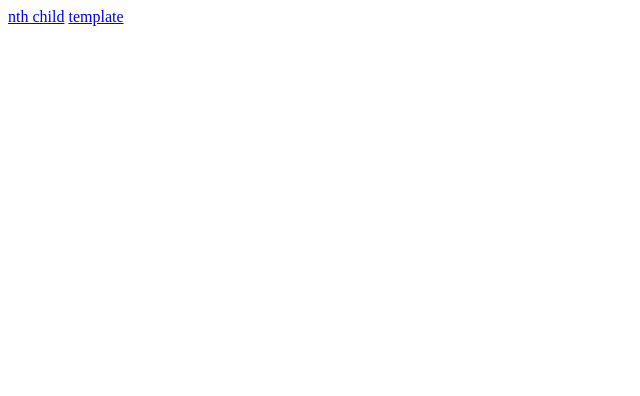
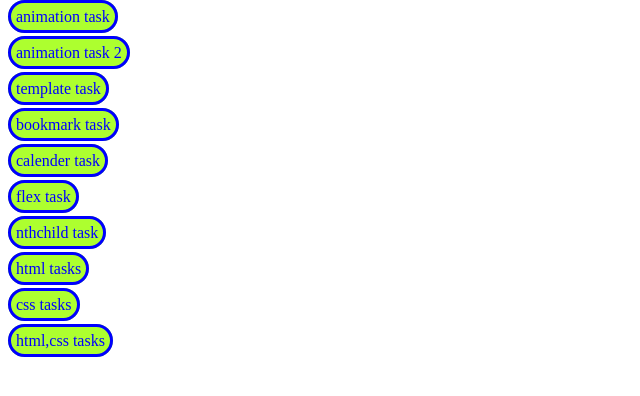
Before and after one commit to dakaniramesh26/CSS, a plain HTML site: page index.html in a window 1280 px wide. Shown: the whole page, without its empty margins (0-640 px from the left). Drawn offline with Linux system fonts and the light colour scheme.

Commit message:
Update index.html

```diff
--- a/index.html
+++ b/index.html
@@ -3,9 +3,27 @@
     <meta charset="UTF-8">
     <meta name="viewport" content="width=device-width, initial-scale=1.0">
     <title>Document</title>
+    <style>
+        a{
+            padding: 5px;
+            border: solid;
+            border-radius: 20px;
+            background-color: greenyellow;
+            color: blue;
+            text-decoration: none;
+        }
+    </style>
 </head>
 <body>
-    <a href="./nthchild.html">nth child</a>
-    <a href="./Template.html"> template</a>
+       <a href="animation.html">animation task</a><br><br>
+       <a href="animation2.html">animation task 2</a><br><br>
+       <a href="Template.html">template task</a><br><br>
+      <a href="bookmarkcss.html">bookmark task</a><br><br>
+      <a href="calender.html">calender task</a><br><br>
+      <a href="flex.html">flex task</a><br><br>
+      <a href="nthchild.html">nthchild task</a><br><br>
+     <a href="task.html">html tasks</a><br><br>
+      <a href="task1.html">css tasks</a><br><br>
+      <a href="tasks.html">html,css tasks</a><br><br>
 </body>
 </html>
```
